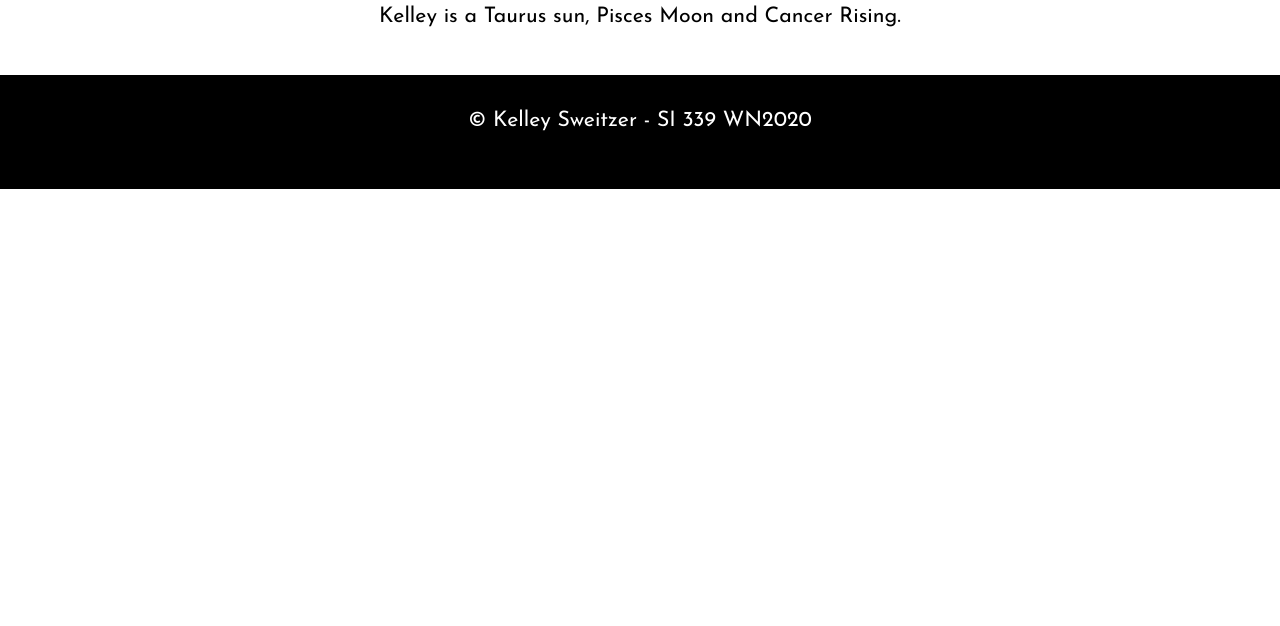
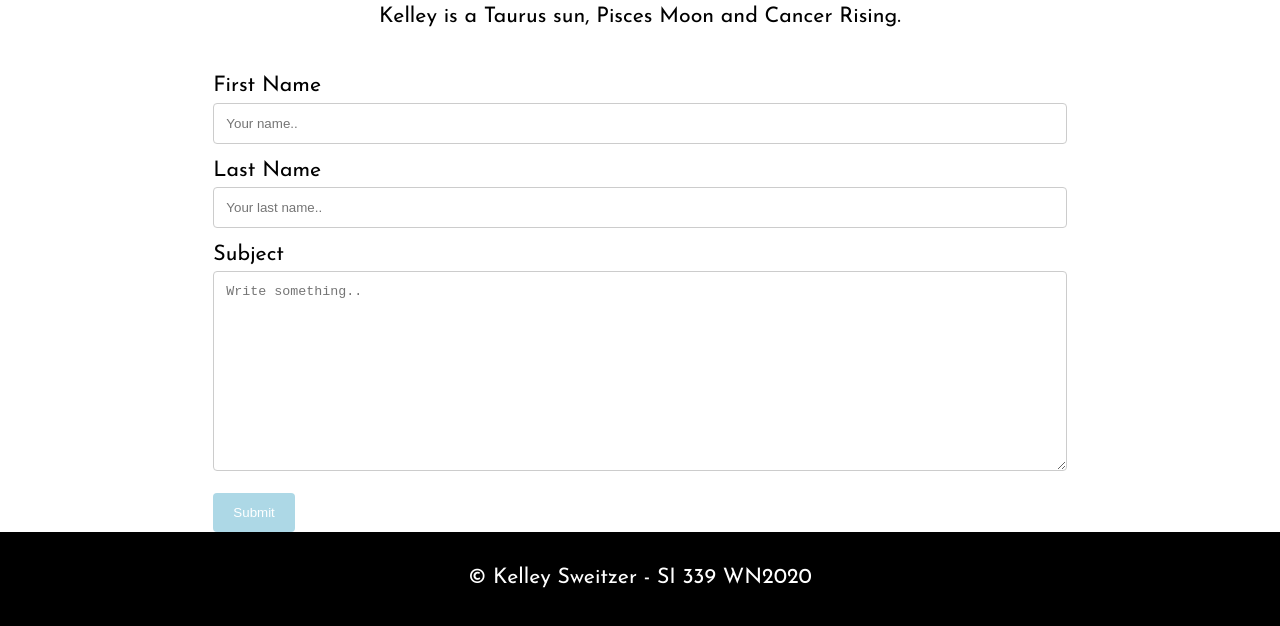
Before and after one commit to kelleysweitzer/portfolio-project, a plain HTML site: page about.html in a window 1280 px wide. Shown: the part 1016-1642 px from the top of the page. Before the commit the page ends 1205 px from the top, so only its background shows below. Drawn offline with Linux system fonts and the light colour scheme.

Commit message:
added some extras

```diff
--- a/about.html
+++ b/about.html
@@ -41,7 +41,7 @@
 
             <p class="paragraph1">Add her on <a href="https://www.costarastrology.com/">Co-Star</a> @kjsweitz!</p>
 
-            <p class="paragraph1">Add her on  <a href="https://www.linkedin.com/in/kelleysweitzer">LinkedIn</a> </p>
+            <p class="paragraph1">Add her on  <a href="https://www.linkedin.com/in/kelleysweitzer">LinkedIn!</a> </p>
 
 
             <div class="flip-card">
@@ -60,7 +60,23 @@
 
             <p class="paragraph5">Kelley is a Taurus sun, Pisces Moon and Cancer Rising.</p>
 
+            <div class="form-container">
+                <form>
 
+                  <label for="fname">First Name</label>
+                  <input type="text" id="fname" name="firstname" placeholder="Your name..">
+
+                  <label for="lname">Last Name</label>
+                  <input type="text" id="lname" name="lastname" placeholder="Your last name..">
+
+
+                  <label for="subject">Subject</label>
+                  <textarea id="subject" name="subject" placeholder="Write something.." style="height:200px"></textarea>
+
+                  <input type="submit" value="Submit">
+
+                </form>
+              </div>
 
 
 
--- a/css/style.css
+++ b/css/style.css
@@ -14,6 +14,16 @@ h1{
   font-size: 3em;
   text-align: center;
   line-height: 2;
+}
+
+h1 {
+  color: #2c2c2c;
+  /* background-color: #d5d5d5; */
+  letter-spacing: .05em;
+  text-shadow:
+    4px 4px 0px #d5d5d5,
+    7px 7px 0px rgba(0, 0, 0, 0.2);
+
 }
 
 h2{
@@ -223,7 +233,6 @@ nav li{
   transform-style: preserve-3d;
 }
 
-/* Do an horizontal flip when you move the mouse over the flip box container */
 .flip-card:hover .flip-card-inner {
   transform: rotateY(180deg);
 }
@@ -253,6 +262,43 @@ nav li{
   color: white;
   transform: rotateY(180deg);
 }
+
+input[type=text], select, textarea {
+  width: 100%; /* Full width */
+  padding: 12px; /* Some padding */
+  border: 1px solid #ccc; /* Gray border */
+  border-radius: 4px; /* Rounded borders */
+  box-sizing: border-box; /* Make sure that padding and width stays in place */
+  margin-top: 6px; /* Add a top margin */
+  margin-bottom: 16px; /* Bottom margin */
+  resize: vertical /* Allow the user to vertically resize the textarea (not horizontally) */
+}
+
+/* Style the submit button with a specific background color etc */
+input[type=submit] {
+  background-color: lightblue;
+  color: white;
+  padding: 12px 20px;
+  border: none;
+  border-radius: 4px;
+  cursor: pointer;
+}
+
+/* When moving the mouse over the submit button, add a darker green color */
+input[type=submit]:hover {
+  background-color: lightblue;
+}
+
+/* Add a background color and some padding around the form */
+.form-container {
+  border-radius: 5px;
+  background-color: white;
+  padding-left: 10em;
+  padding-right: 10em;
+
+}
+
+
 
 /* Tablet Mode */
 @media all and (min-width: 600px){
```
Also changed, not shown: img/axe-about.PNG (added), img/axe-history.PNG (added), img/axe-home.PNG (added), img/axe-signs.PNG (added), img/wave-about.PNG (added), img/wave-history.PNG (added), img/wave-home.PNG (added), img/wave-signs.PNG (added).
